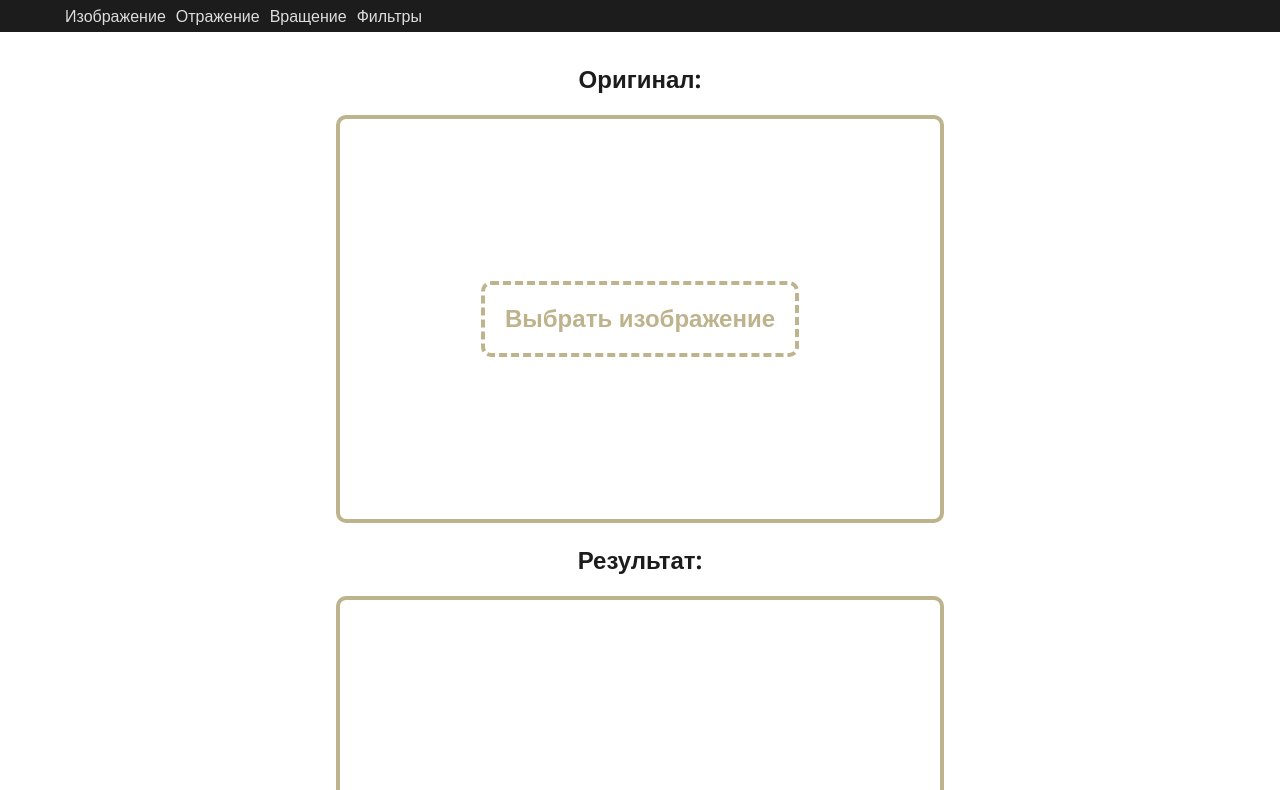
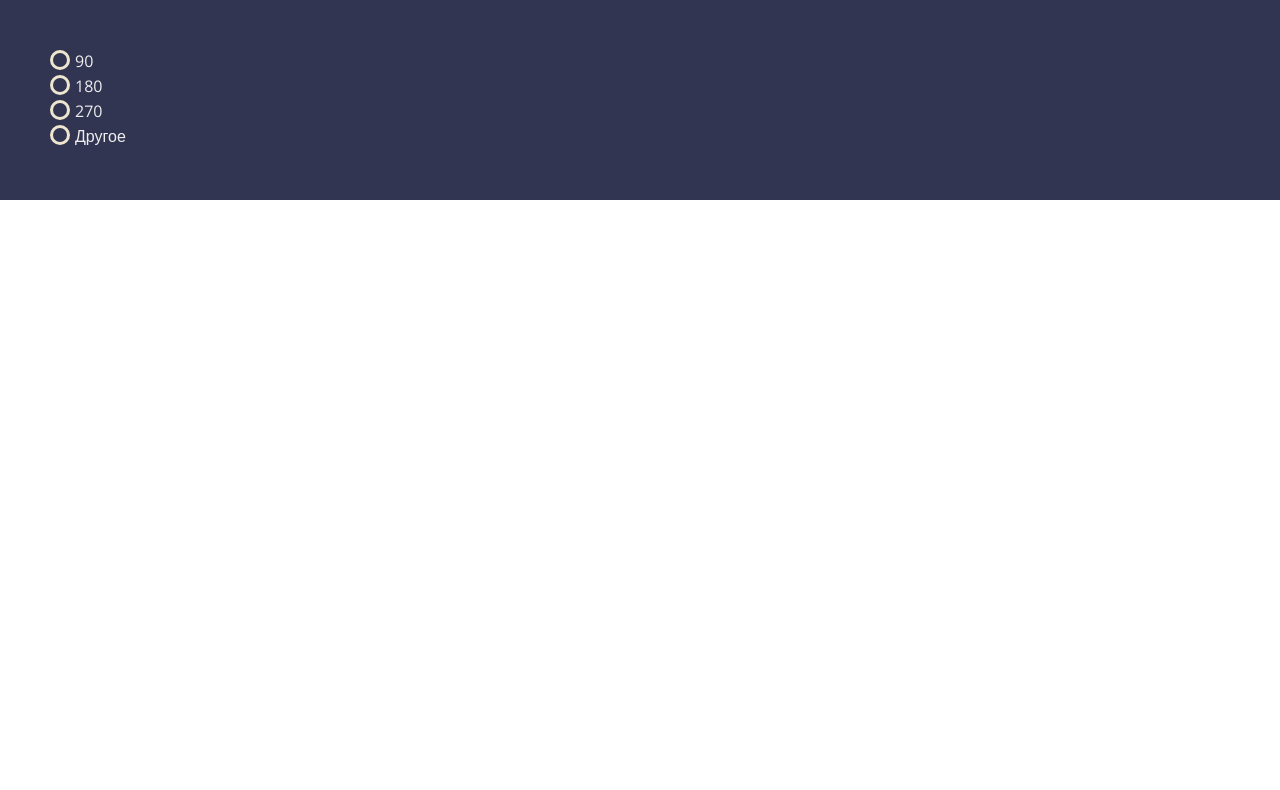
Before and after one commit to dreamer20/Imgtool_frontend, a React (Create React App) app: page / in a window 1280 px wide. Shown: the top 790 px of the page. Built offline with nearby package versions, Linux system fonts and the light colour scheme.

Commit message:
RadioButton refactoring

```diff
--- a/src/App.js
+++ b/src/App.js
@@ -1,172 +1,44 @@
 import React, { useRef, useState } from 'react';
 import './App.scss';
-import Menu from './Menu';
-import MenuBar from './MenuBar';
-import MenuItem from './MenuItem';
-import ImagePreview from './ImagePreview';
-import Modal from './Modal';
-import RotateForm from './RotateForm';
+
+import RadioButton from './RadioButton';
 
 const api_url = 'http://localhost:5000/api/';
 
 function App() {
+  const [degree, setDegree] = useState(0);
+  const [checkedRadio, setCheckedRadio] = useState(0);
 
-  const [openedImgSrc, setOpenedImgSrc] = useState(null);
-  const [openedModal, setOpenedModal] = useState(null);
-  const [resultImgSrc, setResultImgSrc] = useState(null);
-  const [errorMessage, setErrorMessage] = useState('');
-  const imgInputFileEl = useRef(null);
-
-  function processImage(tool_name, processOptions) {
-    if (!imgInputFileEl.current.files[0]) {
-      showErrorMessage('Файл не выбран.');
-      return;
-    }
-    const formData = new FormData();
-    formData.append(
-      'image',
-      imgInputFileEl.current.files[0],
-      imgInputFileEl.current.files[0].name
-    );
-    for (let key in processOptions) {
-      formData.append(key, processOptions[key])
-    }
-    const fetchOptions = {
-      method: 'POST',
-      body: formData,
-      mode: 'cors'
-    };
-
-    fetch(api_url + tool_name, fetchOptions)
-      .then((response) => {
-        if (response.status === 400) {
-          response.json().then(data => showErrorMessage(data.error));
-        } else if (response.status === 200) {
-          response.blob().then(blob => {
-          const src = URL.createObjectURL(blob);
-          setResultImgSrc(src);
-          });
-        } else {
-          alert('Непредвиденная ошибка');
-        }
-      });
-
-    }
-    // check if file is available else show message
-    // create form
-    // send data and get response
-    // if response status is 400 then show error message
-    // if response status not 200 and 400 then show enother error message
-    // if response is ok then get blob data
-    // create url for image and update state
-
-  function openImage() {
-    imgInputFileEl.current.click();
-  }
-
-  function handleImgInputFileChange(e) {
-    const imgUrl = URL.createObjectURL(e.target.files[0]);
-    setOpenedImgSrc(imgUrl);
-  }
-
-  function reflectImage(direction) {
-    processImage('reflect', {direction: direction});
-  }
-
-  function rotateImage(degree) {
-    if (degree) {
-      processImage('rotate', {degree: degree});
-    } else {
-      setOpenedModal('rotate');
-    }
-  }
-
-  function applyFilter(filterName) {
-    processImage('filter', {filterName});
-  }
-
-  function showErrorMessage(message) {
-    setErrorMessage(message);
-    setOpenedModal('error');
-  }
-
-  function closeModal() {
-    setOpenedModal(null)
+  function handleChange(value) {
+    setDegree(value);
+    setCheckedRadio(value);
   }
 
   return (
     <div className="App">
-      <header className="App__header">
-        <MenuBar>
-          <Menu title="Изображение">
-            <MenuItem onClick={openImage}>
-              Открыть
-            </MenuItem>
-          </Menu>
-          <Menu title="Отражение">
-            <MenuItem onClick={() => reflectImage('horizontally')}>
-              Отразить по горизонтали
-            </MenuItem>
-            <MenuItem onClick={() => reflectImage('vertically')}>
-              Отразить по вертикали
-            </MenuItem>
-          </Menu>
-          <Menu title="Вращение">
-            <MenuItem border onClick={() => rotateImage()}>
-              Повернуть изображение
-            </MenuItem>
-            <MenuItem onClick={() => rotateImage('90')}>
-              Повернуть на 90&#176;
-            </MenuItem>
-            <MenuItem onClick={() => rotateImage('180')}>
-              Повернуть на 180&#176;
-            </MenuItem>
-            <MenuItem onClick={() => rotateImage('270')}>
-              Повернуть на 270&#176;
-            </MenuItem>
-          </Menu>
-          <Menu title="Фильтры">
-            <MenuItem onClick={() => applyFilter('CONTOUR')}>
-              Контур
-            </MenuItem>
-            <MenuItem onClick={() => applyFilter('DETAIL')}>
-              Уточнение
-            </MenuItem>
-            <MenuItem onClick={() => applyFilter('EMBOSS')}>
-              Тиснение
-            </MenuItem>
-            <MenuItem onClick={() => applyFilter('EDGE_ENHANCE')}>
-              Уточнить край
-            </MenuItem>
-            <MenuItem onClick={() => applyFilter('SMOOTH')}>
-              Сгладить
-            </MenuItem>
-            <MenuItem onClick={() => applyFilter('FIND_EDGES')}>
-              Выделение краев
-            </MenuItem>
-          </Menu>
-        </MenuBar>
-      </header>
-      <h2 className="App__title">Оригинал:</h2>
-      <ImagePreview onClick={openImage} src={openedImgSrc} image='original' />
-      <h2 className="App__title">Результат:</h2>
-      <ImagePreview image='result' src={resultImgSrc} />
-      <input
-        ref={imgInputFileEl}
-        type="file"
-        accept="image/*"
-        onChange={handleImgInputFileChange}
-        className="App__imgInput" />
-      <RotateForm
-          onApply={rotateImage}
-          onClose={closeModal}
-          isVisible={openedModal === 'rotate' ? true : false}/>
-      <Modal
-        onClose={closeModal}
-        isVisible={openedModal === 'error' ? true : false}
-        onApply={closeModal}>
-        {errorMessage}
-      </Modal>
+      <RadioButton
+        text="90"
+        name="test"
+        checked={checkedRadio === 90 ? true : false}
+        onChange={() => handleChange(90)}/> <br />
+
+      <RadioButton
+        text="180"
+        name="test"
+        checked={checkedRadio === 180 ? true : false}
+        onChange={() => handleChange(180)}/> <br />
+
+      <RadioButton
+        text="270"
+        name="test"
+        checked={checkedRadio === 270 ? true : false}
+        onChange={() => handleChange(270)}/> <br />
+
+      <RadioButton
+        text="Другое"
+        name="test"
+        checked={checkedRadio === -1 ? true : false}
+        onChange={() => setCheckedRadio(-1)}/>
     </div>
   );
 }
--- a/src/App.scss
+++ b/src/App.scss
@@ -1,6 +1,12 @@
+@use 'src/variables' as var;
+* {
+  box-sizing: border-box;
+}
 .App {
-  margin-bottom: 60px;
 
+  background: var.$background-color;
+  color: var.$text-color;
+  padding: 50px;
   &__header {
     background: #1c1c1c;
     padding: 0 60px;
--- a/src/RadioButton.js
+++ b/src/RadioButton.js
@@ -2,20 +2,20 @@ import React, { useRef, useState } from 'react';
 import './RadioButton.scss';
 
 function RadioButton (props) {
-    const activeClass = props.checked ? "RadioButton__radio-circle_checked" : ""
+
+    const checkedClass = props.checked ? 'RadioButton__checked' : "";
+
     return (
-        <label className="RadioButton">
-            <div className={`RadioButton__radio-circle ${activeClass}`}>
+        <label className={`RadioButton ${checkedClass}`}>
+            <div className="RadioButton__view">
                 <input
-                    {...props}
-                    className="RadioButton__input"
-                    type="radio"
                     name={props.name}
                     onChange={props.onChange}
-                    value={props.value} />
-
+                    className="RadioButton__input"
+                    type="radio" />
             </div>
-            <div className="RadioButton__text">
+            <div
+                className="RadioButton__text">
                 {props.text}
             </div>
         </label>
--- a/src/RadioButton.scss
+++ b/src/RadioButton.scss
@@ -1,58 +1,50 @@
 @use 'src/variables' as var;
 
+.RadioButton {
+    display: inline-flex;
+    flex-flow: row nowrap;
 
-.RadioButton {
-    display: flex;
-    flex-flow: row nowrap;
-    align-items: center;
-    flex: 0 1 auto;
+    &:hover &__view {
+        border-color: var.$primary-color;
+    }
+
+    &:active &__view {
+        border-color: var.$primary-color-active;
+    }
+
+    &__view {
+        width: 20px;
+        height: 20px;
+        border: 3px solid var.$default-color;
+        border-radius: 50%;
+        flex: 0 0 auto;
+        margin-right: 5px;
+        display: flex;
+        position: relative;
+
+        &::after {
+            box-sizing: border-box;
+            content: "";
+            border-radius: 50%;
+            border: 3px solid var.$background-color;
+            position: absolute;
+            width: 100%;
+            height: 100%;
+            background: var.$primary-color;
+            transition: all .1s linear;
+            transform: scale(0);
+        }
+    }
 
     &__input {
         width: 100%;
         height: 100%;
         opacity: 0;
+        position: absolute;
     }
 
-    &__text {
-        flex: 0 1 auto;
-        padding: 0 5px;
+    &__checked &__view::after {
+        transform: scale(1);
+
     }
-
-    &__radio-circle_checked::after {
-        background: var.$primary-color;
-    }
-
-    &__radio-circle {
-        flex: 0 1 auto;
-        box-sizing: border-box;
-        width: 18px;
-        height: 18px;
-        border-radius: 50%;
-        background: #ddd;
-        border: 3px solid var.$primary-color;
-        position: relative;
-
-        &::after {
-            width: 8px;
-            height: 8px;
-            border-radius: 50%;
-            display: block;
-            content: "";
-            position: absolute;
-            // background: #333;
-            top: 50%;
-            left: 50%;
-            transform: translate(-50%, -50%);
-
-        }
-
-        &:hover {
-            border: 3px solid var.$primary-hover;
-        }
-
-        &:active {
-            border: 3px solid var.$primary-active;
-        }
-    }
-
 }
--- a/src/_variables.scss
+++ b/src/_variables.scss
@@ -1,9 +1,7 @@
-$primary-color: #0060df;
-$primary-hover: #0048a8;
-$primary-active: #00357b;
+$background-color: #313552;
+$primary-color: #2EB086;
+$primary-color-active: #258E6C;
+$default-color: #EEE6CE;
+$secondary-color: #B8405E;
 
-$button-border: #111;
-$button-default: #484848;
-$button-hover: #2a2a2a;
-$button-active: #1a1a1a;
-$button-text: #c8c8c8;
+$text-color: #EEE;
```
